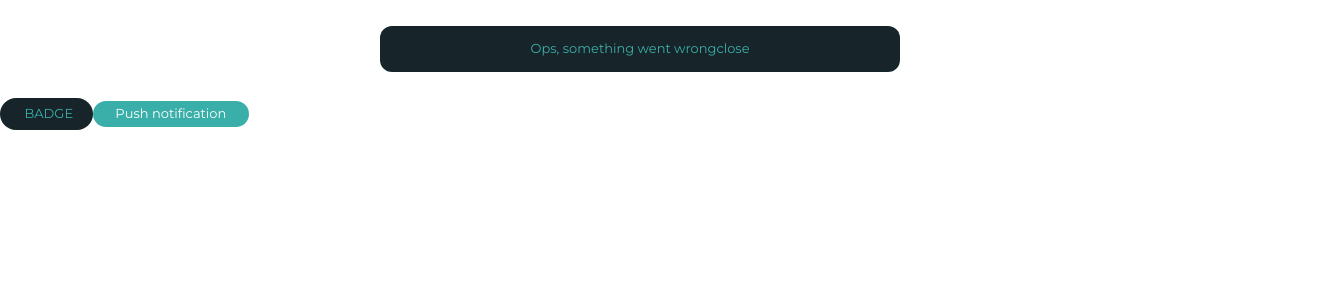
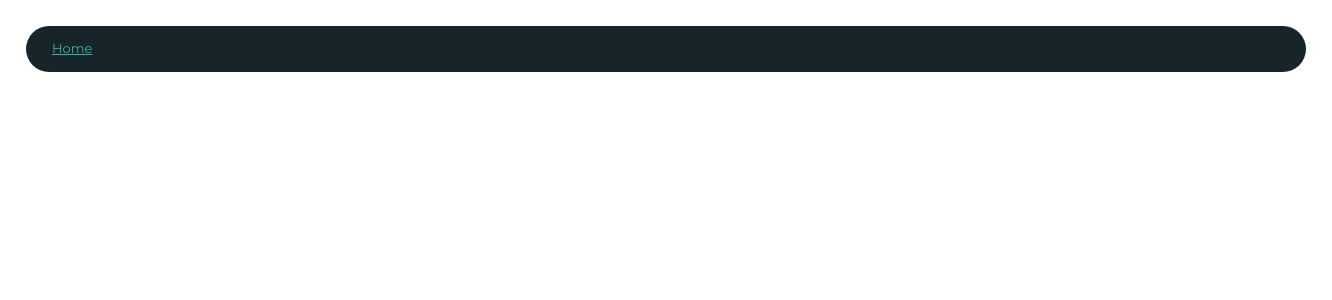
Before and after one commit to teoColomberotto/MyMicrophones_api, a Nuxt app: page / in a window 1280 px wide. Shown: the top 300 px of the page, 1332 px wide, since content can reach past the window. Built offline with nearby package versions, Linux system fonts and the light colour scheme.

Commit message:
add: MyBreadCrumb component

```diff
--- /dev/null
+++ b/frontend/components/molecules/MyBreadCrumbs.vue
@@ -0,0 +1,93 @@
+<template>
+    <div class="container">
+        <div v-for="(item, index) in itemsWithHome" :key="item.label" class="items">
+            <component
+                :is="item.to ? 'nuxt-link' : 'div'"
+                :class="[
+                    {
+                        'font-bold': index + 1 !== itemsWithHome.length,
+                        underline: index + 1 === itemsWithHome.length,
+                    },
+                ]"
+                :to="item.to"
+                class="item-label"
+            >
+                {{ item.label }}
+            </component>
+
+            <span class="item-separator">
+                <font-awesome-icon icon="fa-solid fa-chevron-right" />
+            </span>
+        </div>
+    </div>
+</template>
+
+<script>
+export default {
+    computed: {
+        itemsWithHome() {
+            const routeItems = this.$route.path.split('/').filter((item) => item);
+            const nonRouteItems = ['lists'];
+
+            const items = [
+                {
+                    label: 'Home',
+                    link: {
+                        name: 'homepage',
+                    },
+                },
+            ];
+
+            // Build breadcrumb items with links
+            routeItems.forEach((routeItem, index) => {
+                if (index === 0) {
+                    items.push({
+                        label: routeItem,
+                        to: {
+                            name: routeItem,
+                        },
+                    });
+                } else {
+                    const item = {
+                        label: this.$filters.unslugify(routeItem),
+                    };
+
+                    if (!nonRouteItems.includes(routeItem)) {
+                        item.to = {
+                            name: this.$route.name,
+                            params: this.$route.params,
+                        };
+                    }
+
+                    items.push(item);
+                }
+            });
+
+            return items;
+        },
+    },
+};
+</script>
+
+<style scoped>
+.container {
+    margin: 2rem;
+    padding: 1rem;
+    padding-left: 2rem;
+    border-radius: 25px;
+    background-color: var(--main-black);
+    color: var(--main-color);
+    display: inline-block;
+}
+
+.items {
+    display: flex;
+    gap: 5px;
+}
+
+.item-label {
+}
+
+.item-separator {
+}
+</style>
--- a/frontend/pages/index.vue
+++ b/frontend/pages/index.vue
@@ -1,6 +1,7 @@
 <template>
     <div>
-        <my-snackbar type="message">
+        <my-breadcrumbs></my-breadcrumbs>
+        <!-- <my-snackbar type="message">
             <template #message> Ops, something went wrong</template>
         </my-snackbar>
         <my-badge title="badge">
@@ -13,7 +14,7 @@
                 $store.dispatch('notifications/addNotification', { message: 'test notification message', type: 'success' })
             "
             >Push notification</my-button
-        >
+        > -->
         <!-- <profile-icon></profile-icon> -->
         <!-- <my-text-input
             type="password"
@@ -31,13 +32,15 @@
 import MyBadgeVue from '../components/atoms/MyBadge.vue';
 import MyButtonVue from '../components/atoms/MyButton.vue';
 import MySnackBarVue from '../components/atoms/MySnackBar.vue';
+import MyBreadCrumbsVue from '../components/molecules/MyBreadCrumbs.vue';
 
 export default {
     name: 'IndexPage',
     components: {
-        'my-snackbar': MySnackBarVue,
-        'my-badge': MyBadgeVue,
-        'my-button': MyButtonVue,
+        'my-breadcrumbs': MyBreadCrumbsVue,
+        // 'my-snackbar': MySnackBarVue,
+        // 'my-badge': MyBadgeVue,
+        // 'my-button': MyButtonVue,
         // 'my-pagination': MyPaginationVue,
     },
     data() {
--- a/frontend/store/notifications/actions.js
+++ b/frontend/store/notifications/actions.js
@@ -1,8 +1,8 @@
 export default {
     addNotification({ commit }, notification) {
-        commit('push_notification', notification);
+        commit('PUSH_NOTIFICATION', notification);
     },
     removeNotification({ commit }, notification) {
-        commit('remove_notification', notification);
+        commit('REMOVE_NOTIFICATION', notification);
     },
 };
```
Also changed, not shown: 1 other file (tests, documents, lock files or other folders).
